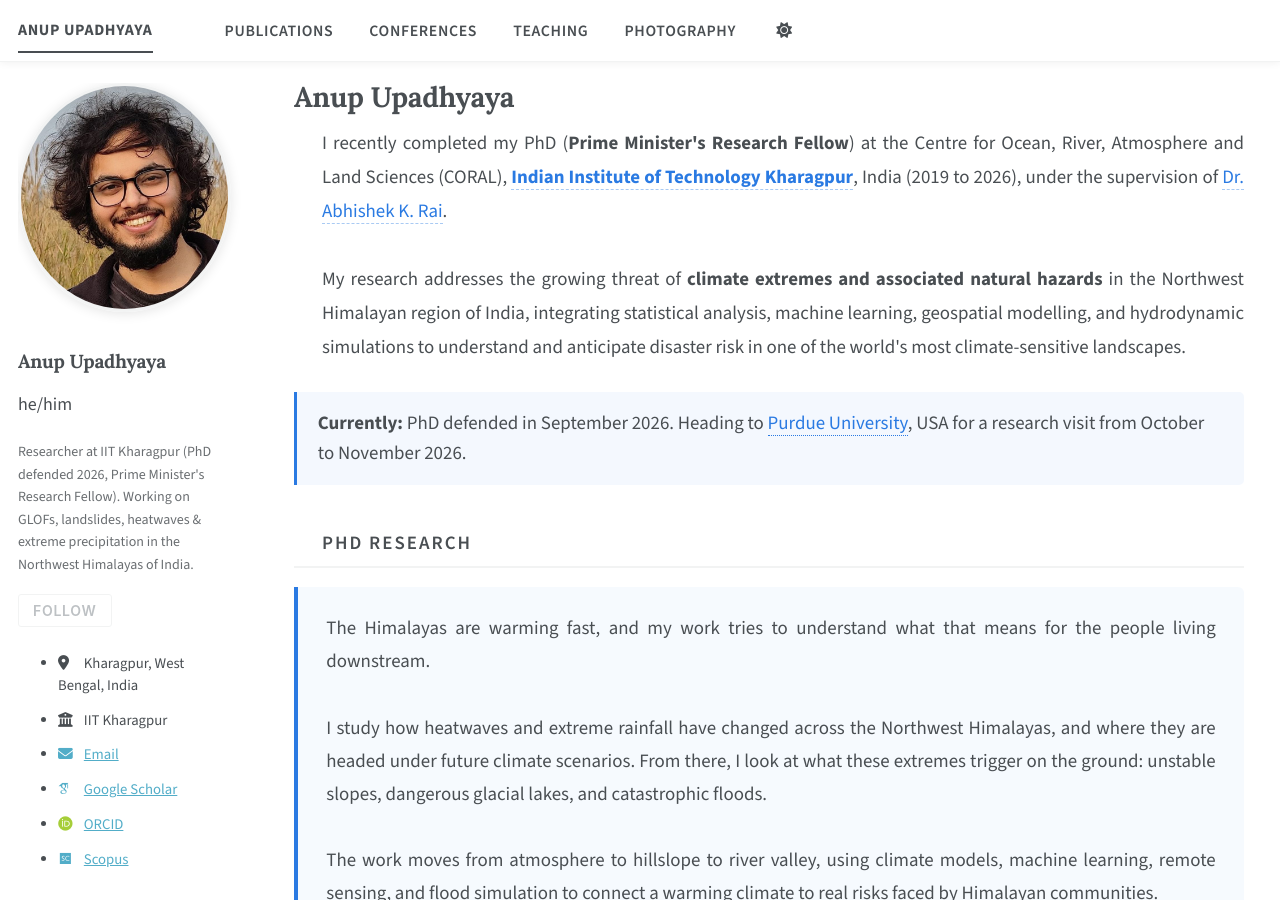
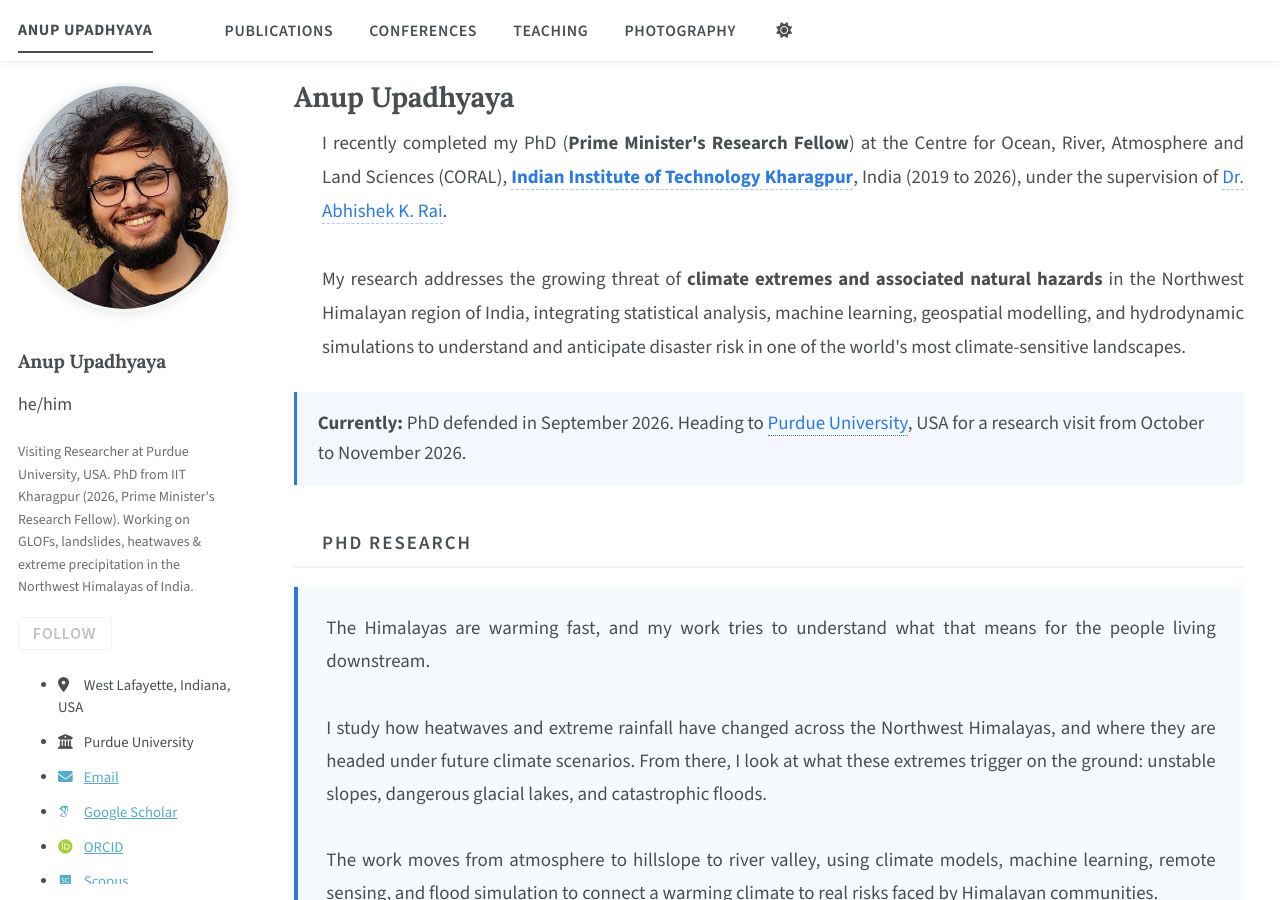
Before and after one commit to anupupadhyaya/anupupadhyaya.github.io, a Jekyll site: the page built from _pages/about.md, in a window 1280 px wide and 900 px high. Built offline with Jekyll 4.4.1, drawn with Linux system fonts in a browser that asks for light colours; some web fonts are replaced; a script bundle is joined from its source files by our own code; library files that are not in the unit come from our copies.

Commit message:
Modify bio and location in _config.yml
Updated personal details in the configuration file.

```diff
--- a/_config.yml
+++ b/_config.yml
@@ -4,7 +4,7 @@ site_theme               : "default"
 title                    : "Anup Upadhyaya"
 title_separator          : "-"
 name                     : &name "Anup Upadhyaya"
-description              : &description "Climate Extremes | GLOFs | Landslides | IIT Kharagpur"
+description              : &description "Climate Extremes | GLOFs | Landslides | Purdue University | IIT Kharagpur"
 url                      : https://anupupadhyaya.github.io
 baseurl                  : ""
 repository               : "anupupadhyaya/anupupadhyaya.github.io"
@@ -14,9 +14,9 @@ author:
   avatar           : "profile.jpg"
   name             : "Anup Upadhyaya"
   pronouns         : "he/him"
-  bio              : "Researcher at IIT Kharagpur (PhD defended 2026, Prime Minister's Research Fellow). Working on GLOFs, landslides, heatwaves & extreme precipitation in the Northwest Himalayas of India."
-  location         : "Kharagpur, West Bengal, India"
-  employer         : "IIT Kharagpur"
+  bio              : "Visiting Researcher at Purdue University, USA. PhD from IIT Kharagpur (2026, Prime Minister's Research Fellow). Working on GLOFs, landslides, heatwaves & extreme precipitation in the Northwest Himalayas of India."
+  location         : "West Lafayette, Indiana, USA"
+  employer         : "Purdue University"
   uri              :
   email            : "upadhyaya.anup@gmail.com"
 
```
